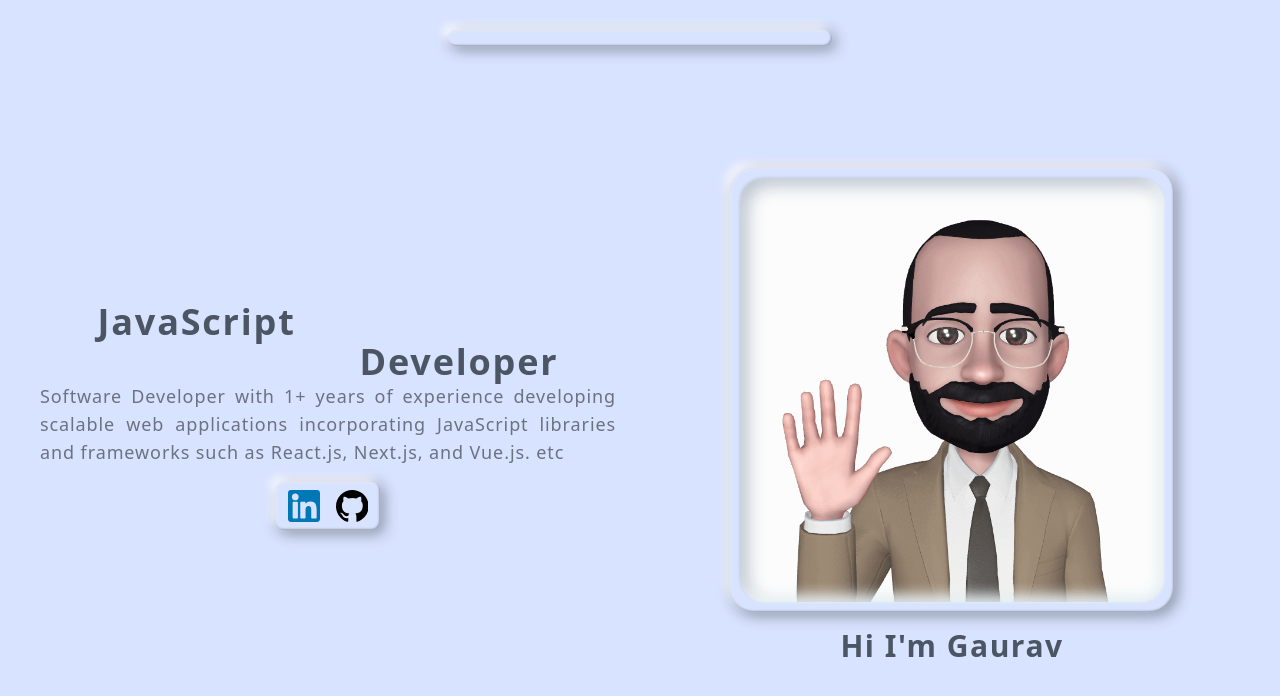
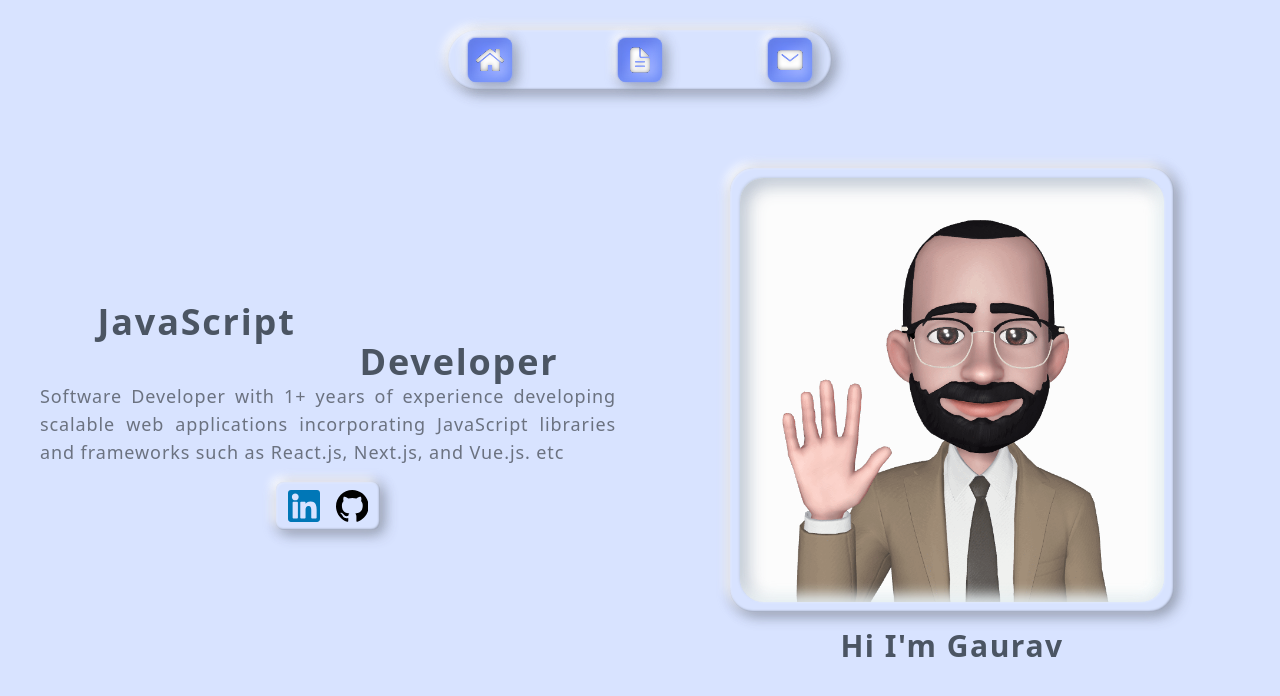
Before and after one commit to gaurav-pachar/neumorphic-portfolio, a Next.js app: page / in a window 1280 px wide. Shown: the top 696 px of the page. Built offline with nearby package versions, Linux system fonts and the light colour scheme.

Commit message:
more changes

```diff
--- a/src/components/NavBar/NavBar.js
+++ b/src/components/NavBar/NavBar.js
@@ -15,21 +15,21 @@ export default function NavBar ({page, ...props}){
             <div className='grid grid-cols-4 grid-rows-2 gap-4 w-full h-[20vh] px-6 md:hidden'>
                <div className='col-span-4 flex justify-center items-center'>
                   <div className="w-1/5">
-                     <Button ButtonType="protruding" type="linkStyled" path="/" borderRadius="10px" width='100%' height='100%' shape="circle">
+                     <Button ButtonType="protruding" styling="linkStyled" path="/" borderRadius="10px" width='100%' height='100%' shape="circle">
                         <FaHome className='mx-auto w-9 h-9 z-10 text-gray-400'/>
                      </Button>
                   </div>
                </div>
                <div className='col-span-2 flex justify-start items-center'>
                   <div className="w-2/5">
-                     <Button ButtonType="protruding" type="linkStyled" path="/resume" borderRadius="10px" width='100%' height='100%' shape="circle">
+                     <Button ButtonType="protruding" styling="linkStyled" path="/resume" borderRadius="10px" width='100%' height='100%' shape="circle">
                         <IoDocumentText className='mx-auto w-9 h-9 z-10 text-gray-400'/>
                      </Button>
                   </div>
                </div>
                <div className='col-span-2 flex justify-end items-center'>
                   <div className="w-2/5">
-                     <Button ButtonType="protruding" type="linkStyled" path="/contact" borderRadius="10px" width='100%' height='100%' shape="circle">
+                     <Button ButtonType="protruding" styling="linkStyled" path="/contact" borderRadius="10px" width='100%' height='100%' shape="circle">
                         <IoMail className='mx-auto w-9 h-9 z-10 text-gray-400'/>
                      </Button>
                   </div>
@@ -38,17 +38,17 @@ export default function NavBar ({page, ...props}){
 
             <div className={Classes.desktopMenu}>
                <div className="w-18 h-18">
-                  <Button ButtonType="protruding" type="linkStyled" path="/" borderRadius="10px" shape="circle">
+                  <Button ButtonType="protruding" styling="linkStyled" path="/" borderRadius="10px" shape="circle">
                      <FaHome className='mx-auto w-7 h-7 z-10 text-gray-400'/>
                   </Button>
                </div>
                <div className="w-18 h-18">
-                  <Button ButtonType="protruding" type="linkStyled" path="/resume" borderRadius="10px" width='100%' height='100%' shape="circle">
+                  <Button ButtonType="protruding" styling="linkStyled" path="/resume" borderRadius="10px" width='100%' height='100%' shape="circle">
                      <IoDocumentText className='mx-auto w-7 h-7 z-10 text-gray-400'/>
                   </Button>
                </div>
                <div className="w-18 h-18">
-                  <Button ButtonType="protruding" type="linkStyled" path="/contact" borderRadius="10px" width='100%' height='100%' shape="circle">
+                  <Button ButtonType="protruding" styling="linkStyled" path="/contact" borderRadius="10px" width='100%' height='100%' shape="circle">
                      <IoMail className='mx-auto w-7 h-7 z-10 text-gray-400'/>
                   </Button>
                </div>
```
